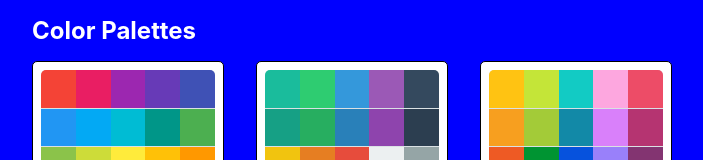
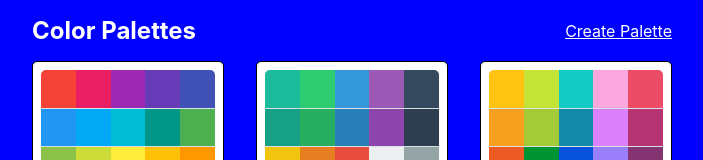
Before and after one commit to HassanMasoud/color-picker, a React (Create React App) app: page / in a window 1280 px wide. Shown: the top 160 px of the page, without its empty margins (288-991 px from the left). Built offline with nearby package versions, Linux system fonts and the light colour scheme.

Commit message:
Add new palette form and link

```diff
--- a/src/App.js
+++ b/src/App.js
@@ -1,5 +1,6 @@
 import React, { Component } from "react";
 import { Switch, Route } from "react-router-dom";
+import NewPaletteForm from "./NewPaletteForm";
 import Palette from "./Palette";
 import PaletteList from "./PaletteList";
 import SingleColorPalette from "./SingleColorPalette";
@@ -15,6 +16,7 @@ class App extends Component {
   render() {
     return (
       <Switch>
+        <Route exact path="/palette/new" render={() => <NewPaletteForm />} />
         <Route
           exact
           path="/"
--- /dev/null
+++ b/src/NewPaletteForm.js
@@ -0,0 +1,13 @@
+import React, { Component } from "react";
+
+class NewPaletteForm extends Component {
+  render() {
+    return (
+      <div>
+        <h1>New Palette Form</h1>
+      </div>
+    );
+  }
+}
+
+export default NewPaletteForm;
--- a/src/PaletteList.js
+++ b/src/PaletteList.js
@@ -16,6 +16,7 @@ class PaletteList extends Component {
         <div className={classes.container}>
           <nav className={classes.nav}>
             <h1>Color Palettes</h1>
+            <Link to="/palette/new">Create Palette</Link>
           </nav>
           <div className={classes.palettes}>
             {palettes.map((palette) => (
--- a/src/styles/PaletteListStyles.js
+++ b/src/styles/PaletteListStyles.js
@@ -18,10 +18,14 @@ export default {
     display: "flex",
     width: "100%",
     justifyContent: "space-between",
+    alignItems: "center",
     color: "white",
     "& h1": {
       margin: "0",
       padding: "1rem 0",
+    },
+    "& a": {
+      color: "white",
     },
   },
 
```
